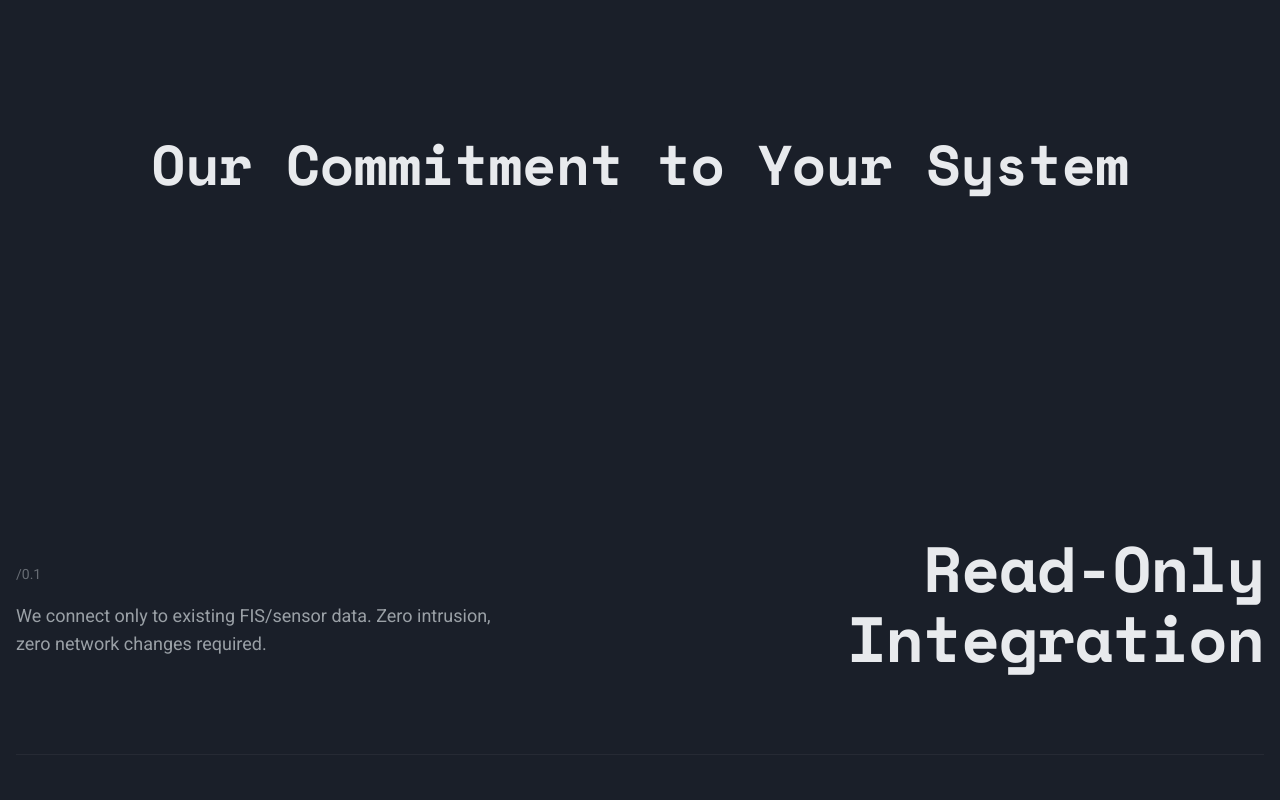
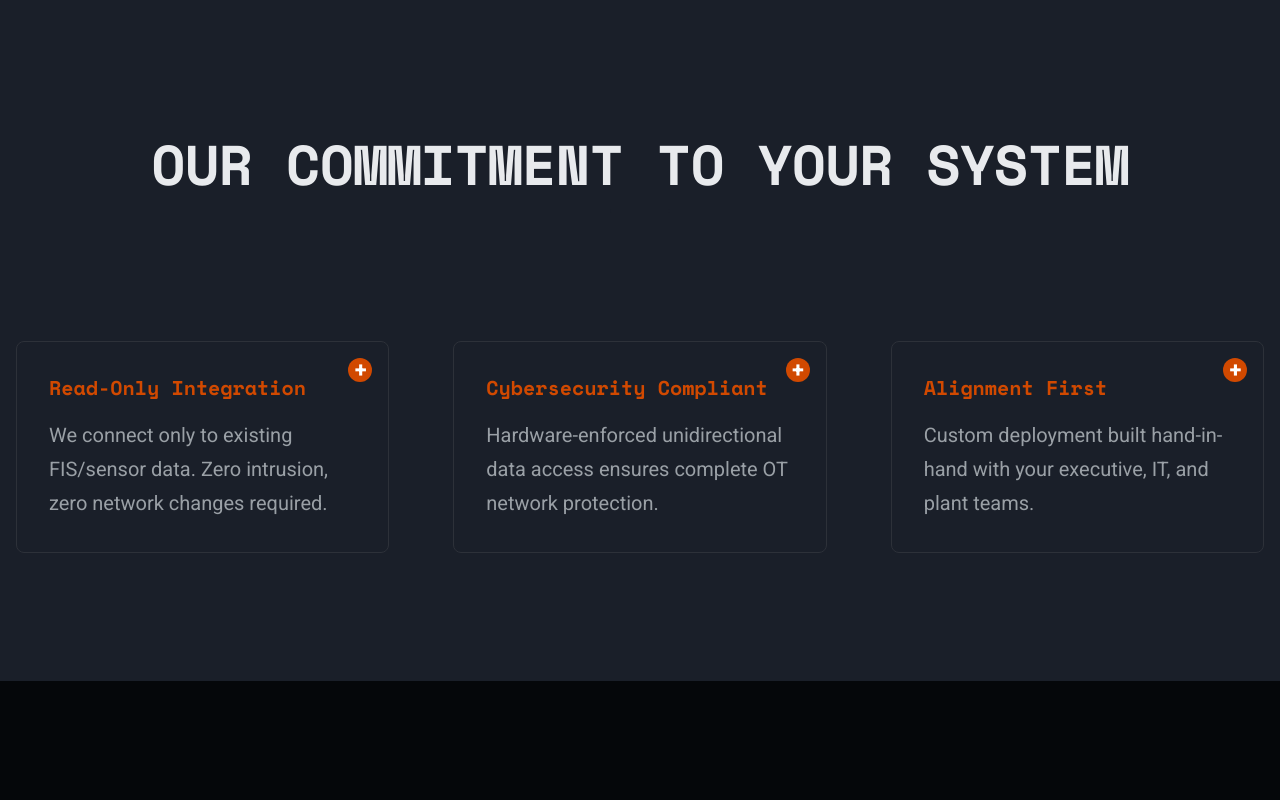
Before and after one commit to andrewgt3/gaia-predictive, a React (Vite) app: page / in a window 1280 px wide. Shown: the part 800-1600 px from the top of the page. Built offline with nearby package versions, Linux system fonts and the light colour scheme.

Commit message:
Revert Palantir-style design: restore original card layout

```diff
--- a/src/components/Commitment.jsx
+++ b/src/components/Commitment.jsx
@@ -1,40 +1,54 @@
-import React from 'react';
+import React, { useState } from 'react';
 import { useScrollAnimation } from '../hooks/useScrollAnimation';
 
 const Commitment = () => {
     const [ref, isVisible] = useScrollAnimation();
+    const [expandedCard, setExpandedCard] = useState(null);
 
     const commitments = [
         {
-            number: '/0.1',
             title: 'Read-Only Integration',
-            description: 'We connect only to existing FIS/sensor data. Zero intrusion, zero network changes required.'
+            description: 'We connect only to existing FIS/sensor data. Zero intrusion, zero network changes required.',
+            details: 'Our platform integrates seamlessly with your existing Factory Information Systems (FIS) and sensor networks through read-only data connections. This ensures complete operational integrity—no modifications to your production systems, no downtime for installation, and no risk to your existing workflows.'
         },
         {
-            number: '/0.2',
             title: 'Cybersecurity Compliant',
-            description: 'Hardware-enforced unidirectional data access ensures complete OT network protection.'
+            description: 'Hardware-enforced unidirectional data access ensures complete OT network protection.',
+            details: 'We employ hardware-enforced data diodes that physically prevent any data from flowing back into your operational technology (OT) network. This unidirectional architecture meets the highest cybersecurity standards and provides absolute protection against external threats, ensuring your critical manufacturing systems remain isolated and secure.'
         },
         {
-            number: '/0.3',
             title: 'Alignment First',
-            description: 'Custom deployment built hand-in-hand with your executive, IT, and plant teams.'
+            description: 'Custom deployment built hand-in-hand with your executive, IT, and plant teams.',
+            details: 'Every deployment begins with comprehensive stakeholder alignment sessions involving your C-suite, IT leadership, and plant operations teams. We customize our solution to your specific manufacturing environment, existing systems, and business objectives—ensuring seamless adoption and maximum ROI from day one.'
         }
     ];
+
+    const handleCardClick = (index) => {
+        setExpandedCard(expandedCard === index ? null : index);
+    };
 
     return (
         <section id="about" ref={ref} className={`commitment animate-on-scroll ${isVisible ? 'visible' : ''}`}>
             <div className="container">
-                <h2 className="section-title">Our Commitment to Your System</h2>
-                <div className="commitment-list">
+                <h2 className="section-title">OUR COMMITMENT TO YOUR SYSTEM</h2>
+                <div className="commitment-grid">
                     {commitments.map((item, index) => (
-                        <div key={index} className="commitment-item">
-                            <div className="commitment-left">
-                                <div className="commitment-number">{item.number}</div>
-                                <p className="commitment-description">{item.description}</p>
-                            </div>
-                            <div className="commitment-right">
-                                <h3 className="commitment-title">{item.title}</h3>
+                        <div
+                            key={index}
+                            className={`commitment-card ${expandedCard === index ? 'expanded' : ''}`}
+                            onClick={() => handleCardClick(index)}
+                            role="button"
+                            tabIndex={0}
+                        >
+                            <h3>{item.title}</h3>
+                            <p>{item.description}</p>
+                            {expandedCard === index && (
+                                <div className="card-details">
+                                    <p>{item.details}</p>
+                                </div>
+                            )}
+                            <div className="card-indicator">
+                                {expandedCard === index ? '−' : '+'}
                             </div>
                         </div>
                     ))}
--- a/src/index.css
+++ b/src/index.css
@@ -427,59 +427,92 @@ section {
   padding: var(--spacing-xxl) 0;
 }
 
-.commitment-list {
-  margin-top: calc(var(--spacing-xxl) * 1.5);
-  display: flex;
-  flex-direction: column;
-  gap: calc(var(--spacing-xxl) * 1.5);
-}
-
-.commitment-item {
+.commitment-grid {
   display: grid;
-  grid-template-columns: 1fr 1fr;
+  grid-template-columns: repeat(auto-fit, minmax(300px, 1fr));
   gap: var(--spacing-xl);
+  margin-top: var(--spacing-xl);
+}
+
+.commitment-card {
+  background-color: var(--color-surface);
+  padding: var(--spacing-lg);
+  border-radius: 8px;
+  border: 1px solid var(--color-border);
+  transition: all 0.3s ease;
+  cursor: pointer;
+  position: relative;
+  overflow: hidden;
+}
+
+.commitment-card:hover {
+  transform: translateY(-5px);
+  background-color: var(--color-primary);
+  border-color: var(--color-accent);
+  box-shadow: 0 10px 30px rgba(0, 0, 0, 0.3);
+}
+
+.commitment-card.expanded {
+  border-color: var(--color-accent);
+}
+
+.card-details {
+  margin-top: var(--spacing-md);
+  padding-top: var(--spacing-md);
+  border-top: 1px solid var(--color-border);
+  animation: slideDown 0.3s ease-out;
+}
+
+@keyframes slideDown {
+  from {
+    opacity: 0;
+    transform: translateY(-10px);
+  }
+
+  to {
+    opacity: 1;
+    transform: translateY(0);
+  }
+}
+
+.card-details p {
+  color: var(--color-text-secondary);
+  font-size: 0.9rem;
+  line-height: 1.6;
+}
+
+.card-indicator {
+  position: absolute;
+  top: var(--spacing-md);
+  right: var(--spacing-md);
+  width: 24px;
+  height: 24px;
+  border-radius: 50%;
+  background-color: var(--color-accent);
+  color: #fff;
+  display: flex;
   align-items: center;
-  padding: var(--spacing-xl) 0;
-  border-bottom: 1px solid rgba(255, 255, 255, 0.05);
-}
-
-.commitment-item:last-child {
-  border-bottom: none;
-}
-
-.commitment-left {
-  display: flex;
-  flex-direction: column;
-  gap: var(--spacing-md);
-}
-
-.commitment-number {
-  font-size: 0.875rem;
+  justify-content: center;
+  font-size: 1.25rem;
+  font-weight: 700;
+  transition: transform 0.3s ease;
+}
+
+.commitment-card.expanded .card-indicator {
+  transform: rotate(180deg);
+}
+
+.commitment-card h3 {
+  color: var(--color-accent);
+  font-size: 1.25rem;
+  margin-bottom: var(--spacing-md);
+  font-weight: 700;
+}
+
+.commitment-card p {
+  font-size: 1.25rem;
+  line-height: 1.7;
   color: var(--color-text-secondary);
-  opacity: 0.6;
-  font-family: var(--font-mono);
-}
-
-.commitment-description {
-  font-size: 1.125rem;
-  line-height: 1.6;
-  color: var(--color-text-secondary);
-  max-width: 500px;
-}
-
-.commitment-right {
-  display: flex;
-  justify-content: flex-end;
-  align-items: center;
-}
-
-.commitment-title {
-  font-size: 4rem;
-  font-weight: 700;
-  color: var(--color-text);
-  line-height: 1.1;
-  text-align: right;
-  letter-spacing: -0.02em;
 }
 
 /* Solutions Styles */
```
